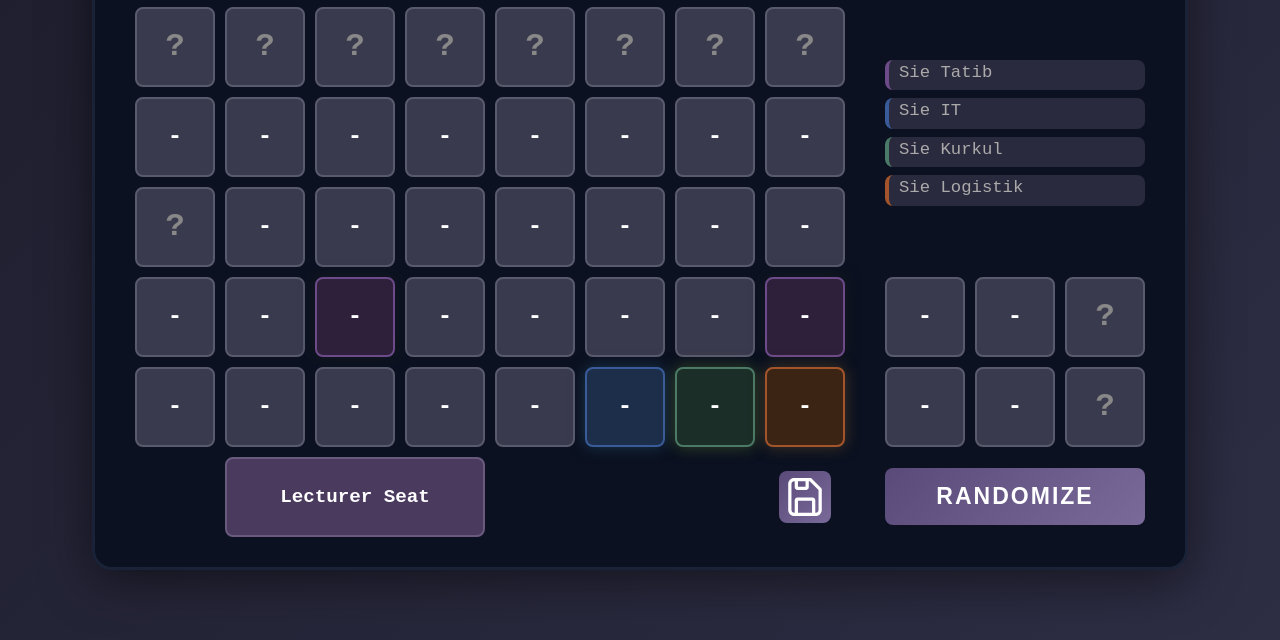
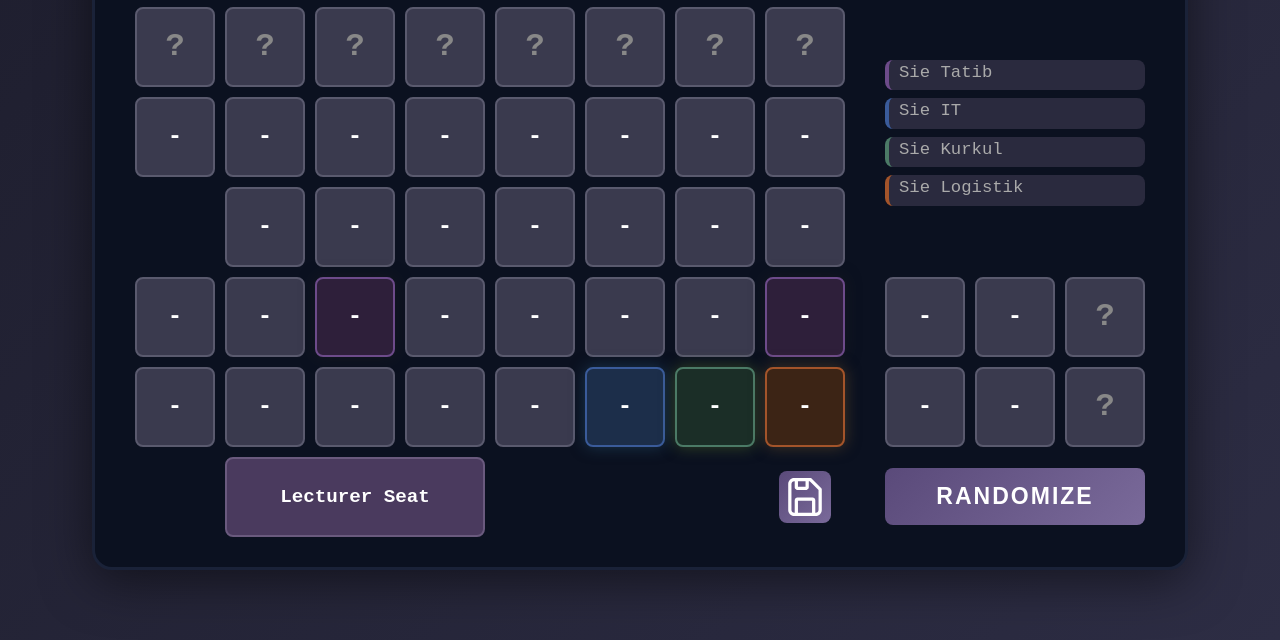
Before and after one commit to Axelo-n/Aurora-Seat-Randomizer, a plain HTML site: page index.html in a window 1280 px wide. Shown: the part 160-800 px from the top of the page. Drawn offline with nearby package versions, Linux system fonts and the light colour scheme.

Commit message:
Fix empty seat on row 3

```diff
--- a/index.html
+++ b/index.html
@@ -38,7 +38,7 @@
                     <div class="seat" data-seat="7">-</div>
 
                     <!-- Row 3 -->
-                    <div class="seat question">?</div>
+                    <div class="seat empty"></div>
                     <div class="seat" data-seat="8">-</div>
                     <div class="seat" data-seat="9">-</div>
                     <div class="seat" data-seat="10">-</div>
```
